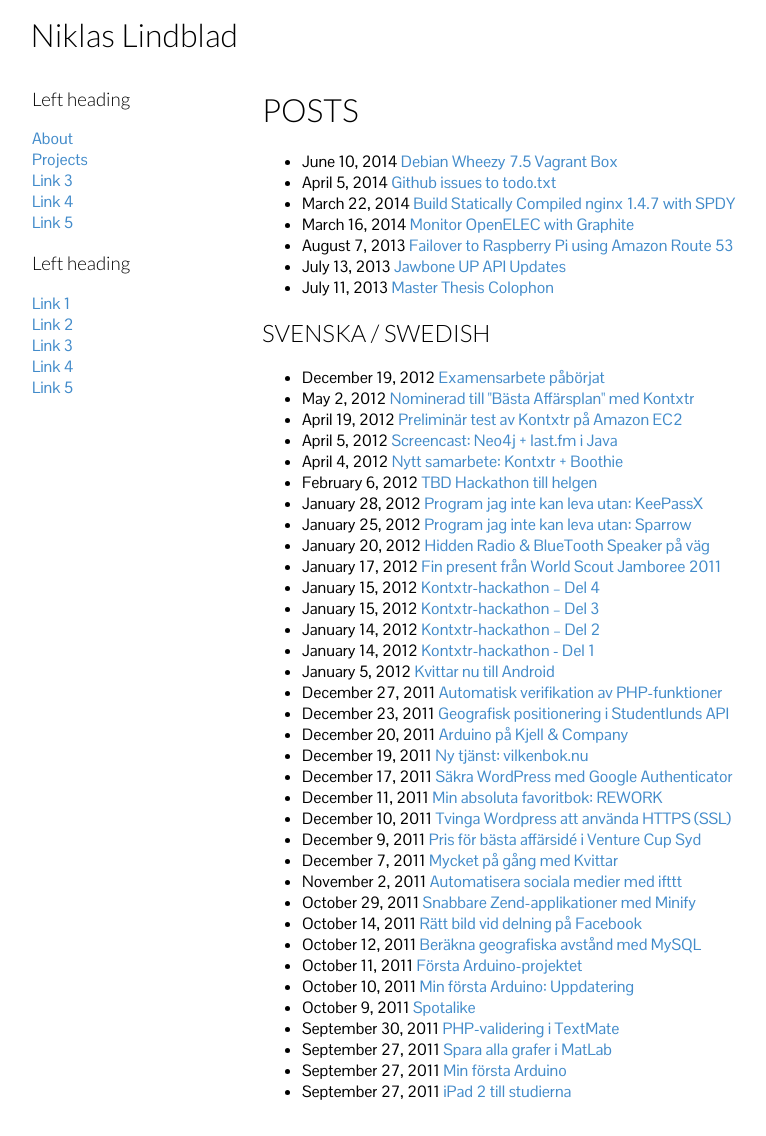
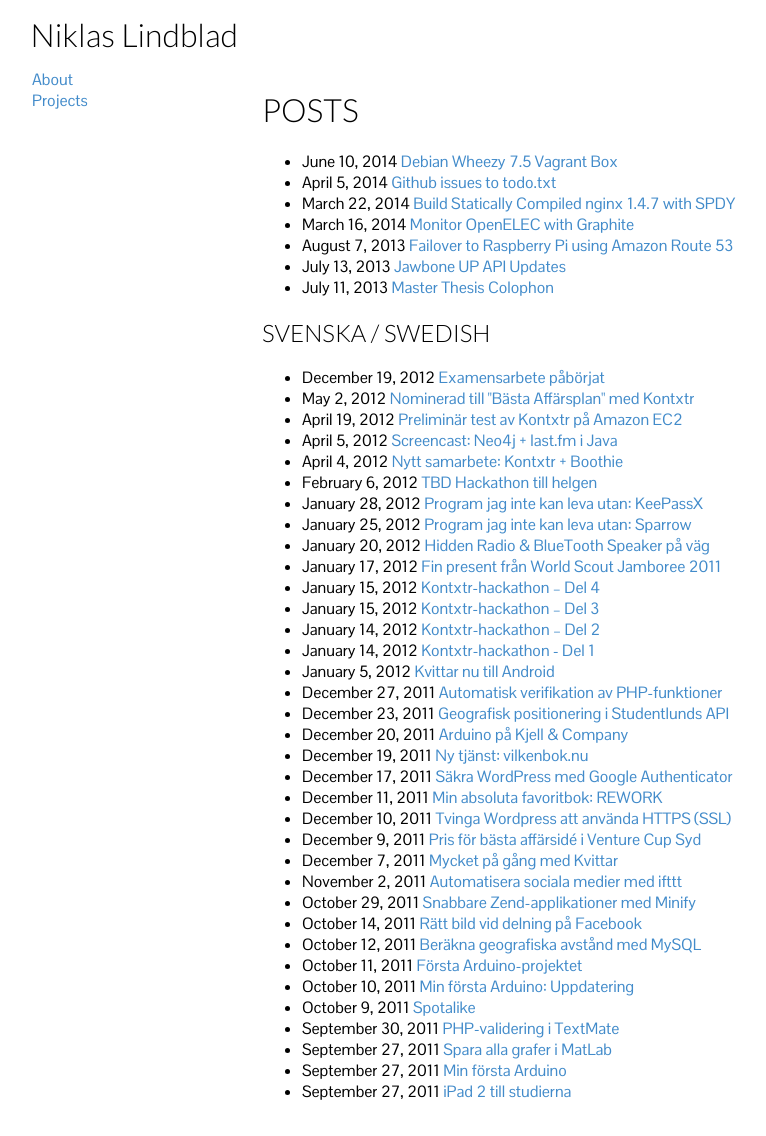
Before and after one commit to niklasvincent/nlindblad.github.io, a Jekyll site: the page built from index.html, in a window 1280 px wide. Shown: the whole page, without its empty margins (47-813 px from the left). Built offline with Jekyll 4.4.1, drawn with Linux system fonts in a browser that asks for light colours; nearby versions of some CDN libraries; Markdown is read by kramdown in place of the engine named in the settings.

Commit message:
Remove placeholder menu items

```diff
--- a/_layouts/layout.html
+++ b/_layouts/layout.html
@@ -48,22 +48,9 @@
 
             <nav id="nav">
                 <div class="innertube">
-
-                    <h3>Left heading</h3>
                     <ul>
                         <li><a href="/about.html">About</a></li>
                         <li><a href="/projects.html">Projects</a></li>
-                        <li><a href="#">Link 3</a></li>
-                        <li><a href="#">Link 4</a></li>
-                        <li><a href="#">Link 5</a></li>
-                    </ul>
-                    <h3>Left heading</h3>
-                    <ul>
-                        <li><a href="#">Link 1</a></li>
-                        <li><a href="#">Link 2</a></li>
-                        <li><a href="#">Link 3</a></li>
-                        <li><a href="#">Link 4</a></li>
-                        <li><a href="#">Link 5</a></li>
                     </ul>
                 </div>
             </nav>
```
